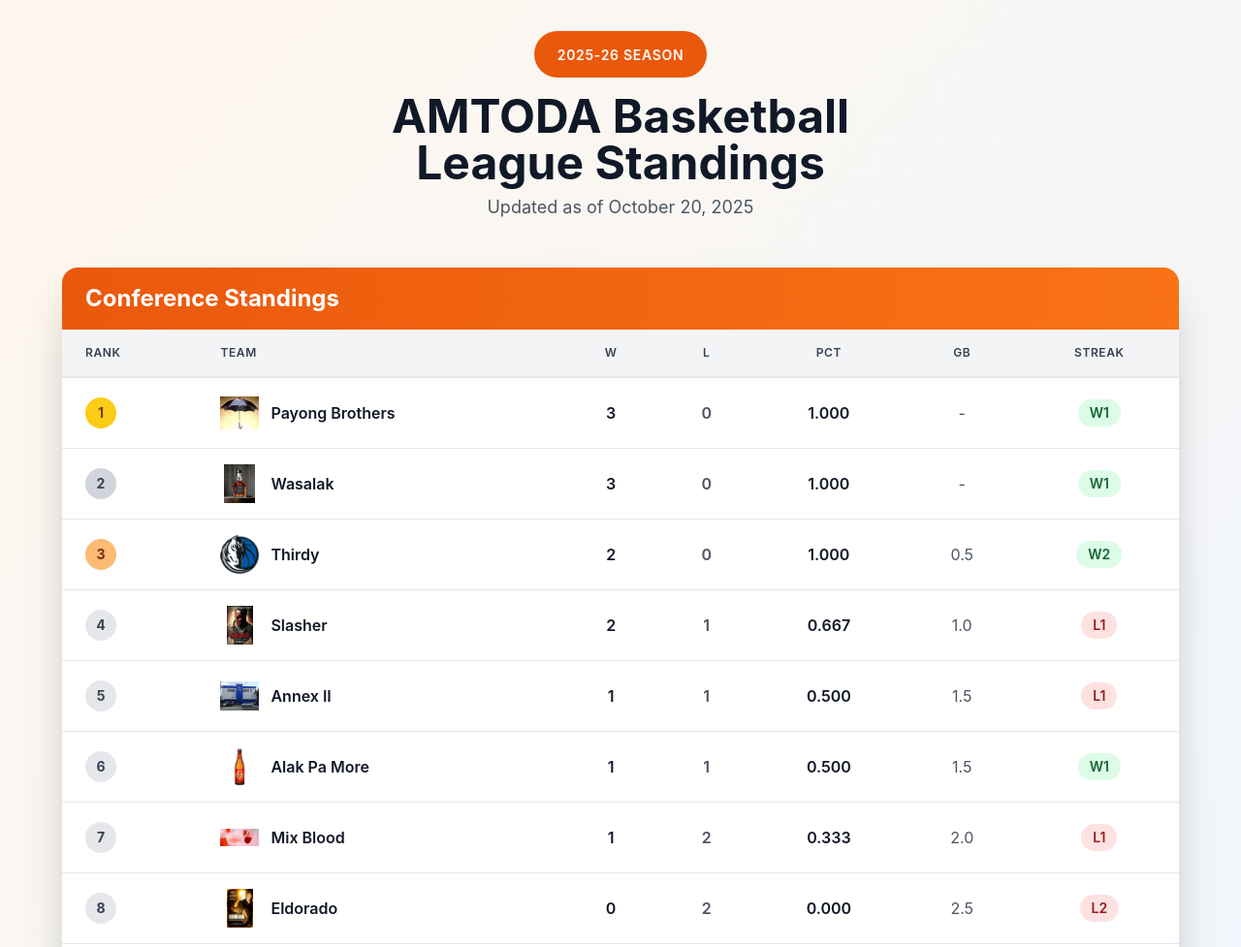
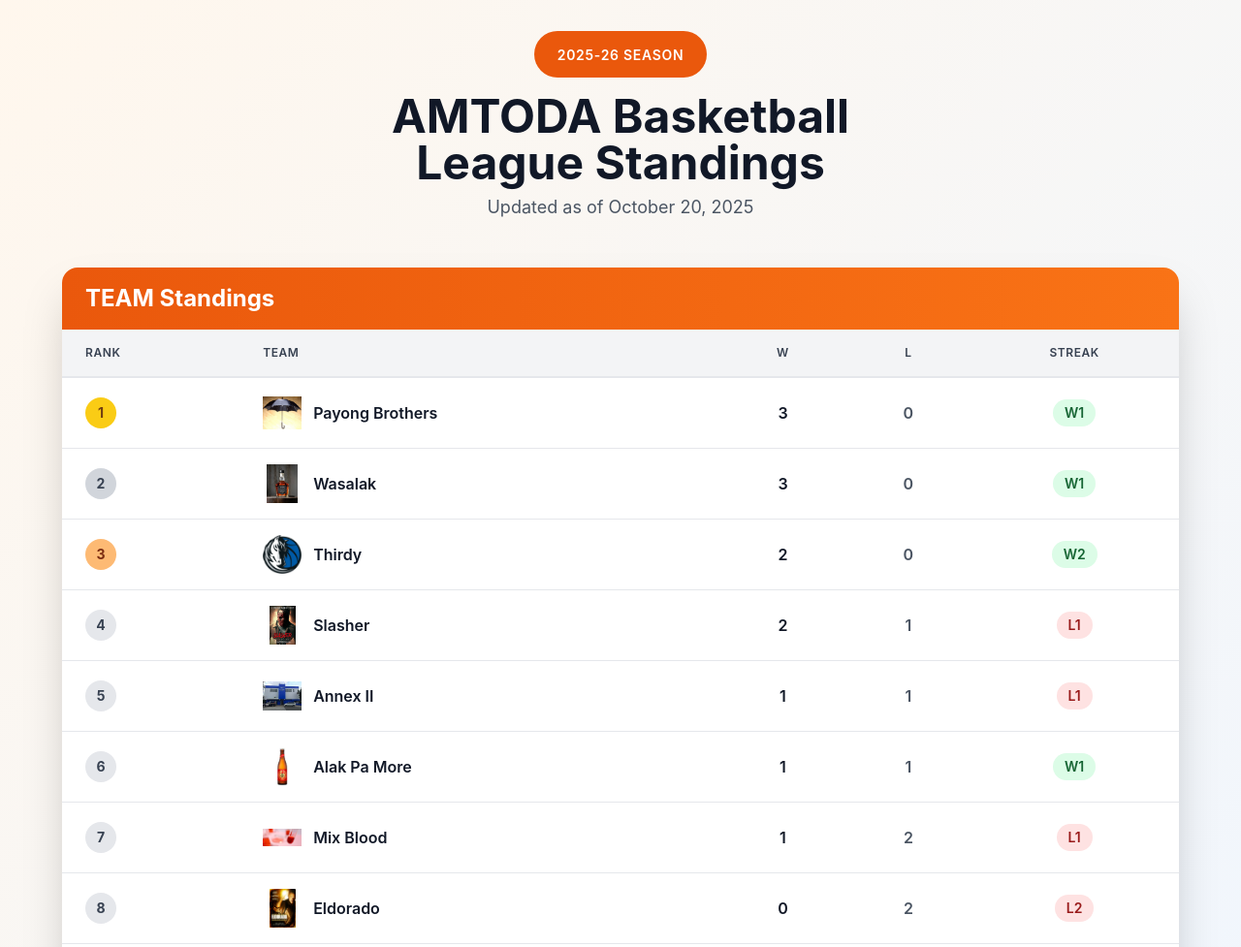
Before and after one commit to DailyBall/AMTODA-Standing, a plain HTML site: page index.html in a window 1280 px wide. Shown: the top 977 px of the page at 97% size. Drawn offline with nearby package versions, Linux system fonts and the light colour scheme.

Commit message:
remove pct and gb

```diff
--- a/index.html
+++ b/index.html
@@ -21,7 +21,7 @@
         <div class="max-w-6xl mx-auto">
             <div class="bg-white rounded-2xl shadow-2xl overflow-hidden">
                 <div class="bg-gradient-to-r from-orange-600 to-orange-500 px-6 py-4">
-                    <h2 class="text-2xl font-bold text-white">Conference Standings</h2>
+                    <h2 class="text-2xl font-bold text-white">TEAM Standings</h2>
                 </div>
 
                 <div class="overflow-x-auto">
@@ -32,8 +32,6 @@
                                 <th class="px-6 py-4 text-left text-xs font-semibold text-gray-700 uppercase tracking-wider">Team</th>
                                 <th class="px-6 py-4 text-center text-xs font-semibold text-gray-700 uppercase tracking-wider">W</th>
                                 <th class="px-6 py-4 text-center text-xs font-semibold text-gray-700 uppercase tracking-wider">L</th>
-                                <th class="px-6 py-4 text-center text-xs font-semibold text-gray-700 uppercase tracking-wider">PCT</th>
-                                <th class="px-6 py-4 text-center text-xs font-semibold text-gray-700 uppercase tracking-wider">GB</th>
                                 <th class="px-6 py-4 text-center text-xs font-semibold text-gray-700 uppercase tracking-wider">Streak</th>
                             </tr>
                         </thead>
@@ -46,11 +44,9 @@
 
             <div class="mt-8 bg-white rounded-xl shadow-lg p-6">
                 <h3 class="text-lg font-bold text-gray-900 mb-4">Legend</h3>
-                <div class="grid grid-cols-1 md:grid-cols-3 gap-4 text-sm">
+                <div class="grid grid-cols-1 md:grid-cols-2 gap-4 text-sm">
                     <div><span class="font-semibold">W:</span> Wins</div>
                     <div><span class="font-semibold">L:</span> Losses</div>
-                    <div><span class="font-semibold">PCT:</span> Win Percentage</div>
-                    <div><span class="font-semibold">GB:</span> Games Behind</div>
                     <div><span class="font-semibold">Streak:</span> Current Win/Loss Streak</div>
                 </div>
             </div>
@@ -67,121 +63,95 @@
 
         // YOUR TEAM DATA GOES HERE
         const teams = [
-            // Example format - replace with your actual data:
              {
                  rank: 1,
                  name: "Payong Brothers",
                  wins: 3,
                  losses: 0,
-                 streak: "W1",  // W for win, L for loss, followed by number
-                 logo: "images/payong.jpg"  // Path to team logo image
+                 streak: "W1",
+                 logo: "images/payong.jpg"
              },
-
              {
                  rank: 2,
                  name: "Wasalak",
                  wins: 3,
                  losses: 0,
-                 streak: "W1",  // W for win, L for loss, followed by number
-                 logo: "images/alak.jpg"  // Path to team logo image
+                 streak: "W1",
+                 logo: "images/alak.jpg"
              },
-
              {
                  rank: 3,
                  name: "Thirdy",
                  wins: 2,
                  losses: 0,
-                 streak: "W2",  // W for win, L for loss, followed by number
-                 logo: "images/thirdy.jpg"  // Path to team logo image
+                 streak: "W2",
+                 logo: "images/thirdy.jpg"
              },
-
              {
                  rank: 4,
                  name: "Slasher",
                  wins: 2,
                  losses: 1,
-                 streak: "L1",  // W for win, L for loss, followed by number
-                 logo: "images/slasher.jpg"  // Path to team logo image
+                 streak: "L1",
+                 logo: "images/slasher.jpg"
              },
-
              {
                  rank: 5,
                  name: "Annex II",
                  wins: 1,
                  losses: 1,
-                 streak: "L1",  // W for win, L for loss, followed by number
-                 logo: "images/annex.jpg"  // Path to team logo image
+                 streak: "L1",
+                 logo: "images/annex.jpg"
              },
-
              {
                  rank: 6,
                  name: "Alak Pa More",
                  wins: 1,
                  losses: 1,
-                 streak: "W1",  // W for win, L for loss, followed by number
-                 logo: "images/alak pa more.jpg"  // Path to team logo image
+                 streak: "W1",
+                 logo: "images/alak pa more.jpg"
              },
-
              {
                  rank: 7,
                  name: "Mix Blood",
                  wins: 1,
                  losses: 2,
-                 streak: "L1",  // W for win, L for loss, followed by number
-                 logo: "images/bllod.jpg"  // Path to team logo image
+                 streak: "L1",
+                 logo: "images/bllod.jpg"
              },
-
              {
                  rank: 8,
                  name: "Eldorado",
                  wins: 0,
                  losses: 2,
-                 streak: "L2",  // W for win, L for loss, followed by number
-                 logo: "images/eldo.jpg"  // Path to team logo image
+                 streak: "L2",
+                 logo: "images/eldo.jpg"
              },
-
              {
                  rank: 9,
                  name: "Underrated",
                  wins: 0,
                  losses: 2,
-                 streak: "L2",  // W for win, L for loss, followed by number
-                 logo: "images/under.jpg"  // Path to team logo image
+                 streak: "L2",
+                 logo: "images/under.jpg"
              },
-
              {
                  rank: 10,
                  name: "D'League",
                  wins: 0,
                  losses: 1,
-                 streak: "L1",  // W for win, L for loss, followed by number
-                 logo: "images/dalig.jpg"  // Path to team logo image
+                 streak: "L1",
+                 logo: "images/dalig.jpg"
              },
-
              {
                  rank: 11,
                  name: "Bombateros",
                  wins: 0,
                  losses: 3,
-                 streak: "L3",  // W for win, L for loss, followed by number
-                 logo: "images/bomba.jpg"  // Path to team logo image
+                 streak: "L3",
+                 logo: "images/bomba.jpg"
              },
         ];
-
-        // Function to calculate win percentage
-        function calculatePCT(wins, losses) {
-            const total = wins + losses;
-            return total > 0 ? (wins / total).toFixed(3) : '.000';
-        }
-
-        // Function to calculate games behind
-        function calculateGB(teamWins, teamLosses, leaderWins, leaderLosses) {
-            if (teamWins === leaderWins && teamLosses === leaderLosses) {
-                return '-';
-            }
-            const gb = ((leaderWins - teamWins) + (teamLosses - leaderLosses)) / 2;
-            return gb.toFixed(1);
-        }
 
         // Function to get rank badge class
         function getRankBadgeClass(rank) {
@@ -206,7 +176,7 @@
             if (teams.length === 0) {
                 tbody.innerHTML = `
                     <tr>
-                        <td colspan="7" class="px-6 py-12 text-center text-gray-500">
+                        <td colspan="5" class="px-6 py-12 text-center text-gray-500">
                             <p class="text-lg font-semibold mb-2">No team data available</p>
                             <p class="text-sm">Add your team data to the 'teams' array in the script section</p>
                         </td>
@@ -215,12 +185,7 @@
                 return;
             }
 
-            const leaderWins = teams[0].wins;
-            const leaderLosses = teams[0].losses;
-
             teams.forEach(team => {
-                const pct = calculatePCT(team.wins, team.losses);
-                const gb = calculateGB(team.wins, team.losses, leaderWins, leaderLosses);
                 const rankBadgeClass = getRankBadgeClass(team.rank);
                 const streakBadgeClass = getStreakBadgeClass(team.streak);
 
@@ -237,8 +202,6 @@
                         </td>
                         <td class="px-6 py-4 text-center font-semibold text-gray-900">${team.wins}</td>
                         <td class="px-6 py-4 text-center font-semibold text-gray-600">${team.losses}</td>
-                        <td class="px-6 py-4 text-center font-semibold text-gray-900">${pct}</td>
-                        <td class="px-6 py-4 text-center text-gray-600">${gb}</td>
                         <td class="px-6 py-4 text-center">
                             <span class="inline-block px-3 py-1 ${streakBadgeClass} rounded-full text-sm font-semibold">${team.streak}</span>
                         </td>
```
